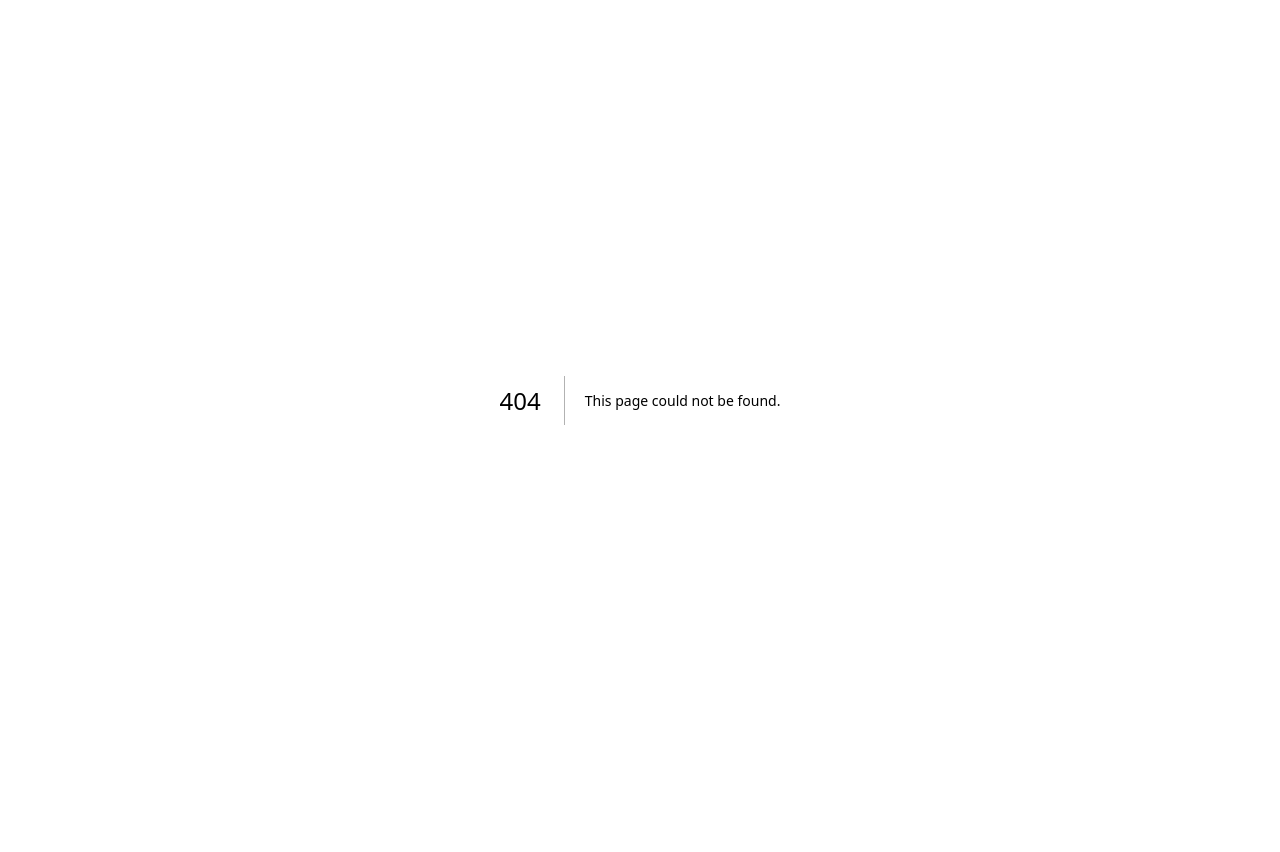
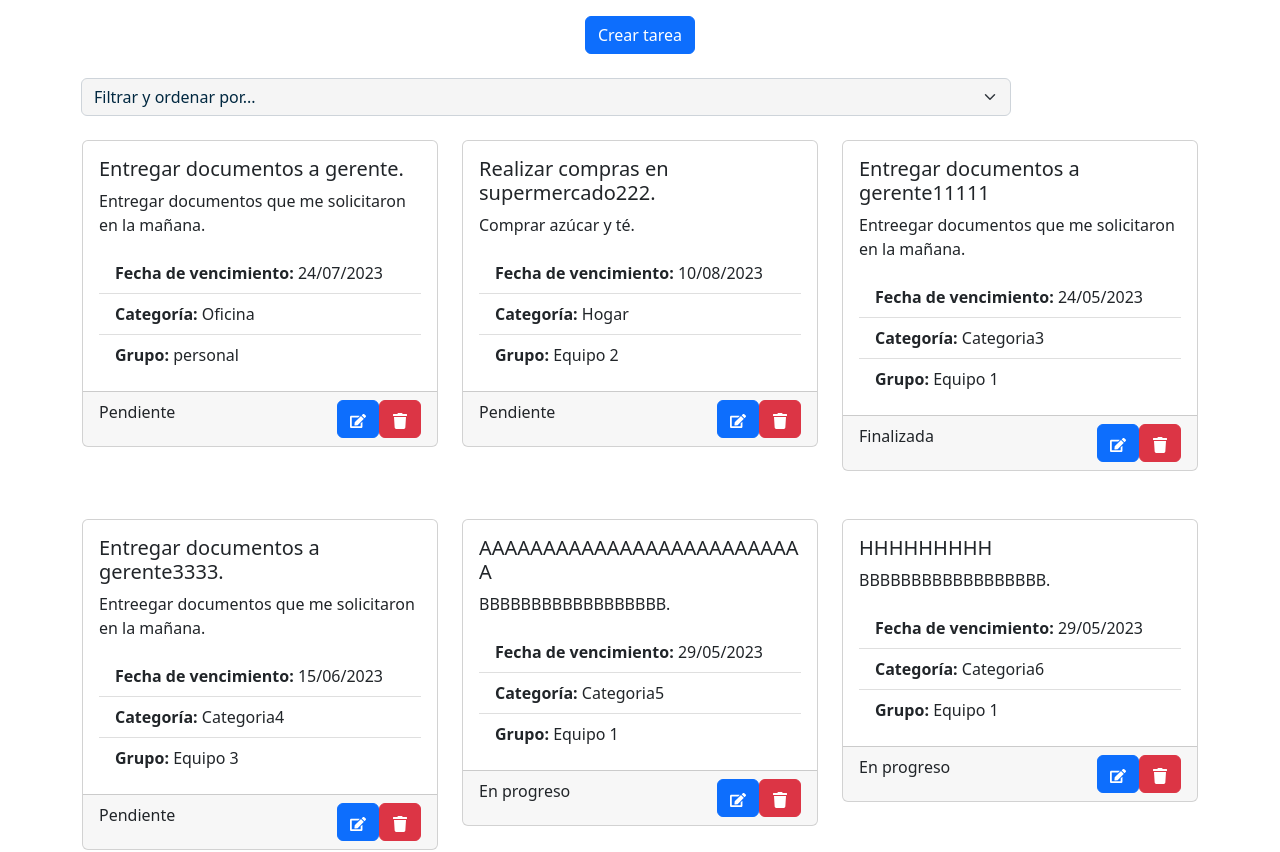
Before and after one commit to Codifica2/task-now, a Next.js app: page /dashboard/Dashboard in a window 1280 px wide. Before the commit this address had no page. Shown: the top 852 px of the page. Before the commit the page ends 800 px from the top, so only its background shows below. Built offline with nearby package versions, Linux system fonts and the light colour scheme.

Commit message:
feat:dashboard_personal

```diff
--- a/package.json
+++ b/package.json
@@ -14,7 +14,8 @@
     "next": "13.3.1",
     "react": "18.2.0",
     "react-bootstrap": "^2.7.4",
-    "react-dom": "18.2.0"
+    "react-dom": "18.2.0",
+    "react-icons": "^4.8.0"
   },
   "devDependencies": {
     "eslint": "^8.39.0",
--- /dev/null
+++ b/src/pages/dashboard/Dashboard.js
@@ -0,0 +1,132 @@
+import styles from './Dashboard.module.css';
+import { useState, useEffect } from 'react';
+import { Container, Row, Col, Card, Form, InputGroup, FormControl, Button, Modal, ListGroup } from "react-bootstrap";
+import { FaEdit, FaTrash } from 'react-icons/fa';
+let tasks = [
+    {
+      id: 1,
+      title: "Entregar documentos a gerente.",
+      description: "Entregar documentos que me solicitaron en la mañana.",
+      due_date: "24/07/2023",
+      category: "Oficina",
+      status: "Pendiente",
+      group: "personal"
+    },
+    {
+      id: 2,
+      title: "Realizar compras en supermercado222.",
+      description: "Comprar azúcar y té.",
+      due_date: "10/08/2023",
+      category: "Hogar",
+      status: "Pendiente",
+      group: "Equipo 2"
+    },
+    {
+      id: 3,
+      title: "Entregar documentos a gerente11111",
+      description: "Entreegar documentos que me solicitaron en la mañana.",
+      due_date: "24/05/2023",
+      category: "Categoria3",
+      status: "Finalizada",
+      group: "Equipo 1"
+    },
+    {
+      id: 4,
+      title: "Entregar documentos a gerente3333.",
+      description: "Entreegar documentos que me solicitaron en la mañana.",
+      due_date: "15/06/2023",
+      category: "Categoria4",
+      status: "Pendiente",
+      group: "Equipo 3"
+    },
+    {
+      id: 5,
+      title: "AAAAAAAAAAAAAAAAAAAAAAAAAA",
+      description: "BBBBBBBBBBBBBBBBBB.",
+      due_date: "29/05/2023",
+      category: "Categoria5",
+      status: "En progreso",
+      group: "Equipo 1"
+    },
+    {
+      id: 6,
+      title: "HHHHHHHHH",
+      description: "BBBBBBBBBBBBBBBBBB.",
+      due_date: "29/05/2023",
+      category: "Categoria6",
+      status: "En progreso",
+      group: "Equipo 1"
+    },
+    {
+      id: 7,
+      title: "KKKKKKKKKK",
+      description: "BBBBBBBBBBBBBBBBBB.",
+      due_date: "29/05/2023",
+      category: "Categoria7",
+      status: "En progreso",
+      group: "Equipo 1"
+    }
+  ];
+  export default function ListTasks() {
+    const [filterBy, setFilterBy] = useState("");
+
+    let filteredTasks = tasks
+    const handleCreateTask = () => {
+        console.log("crear tarea")
+        };
+
+  filteredTasks = Object.values(filteredTasks);
+      return (
+        <Container>
+
+        <Row>
+        <InputGroup className="mt-3">
+        <Col xs={12} className="my-col-button text-center">
+        <Button variant="primary" className="my-custom-button" onClick={handleCreateTask}>Crear tarea</Button>
+    </Col>
+          <Col xs={10}>
+          <br></br>
+
+            <Form.Select value={filterBy} onChange={(e) => setFilterBy(e.target.value)}
+            style={{ backgroundColor: '#F5F5F5', color: '#012840' }}
+            >
+    <option value="">Filtrar y ordenar por...</option>
+    <option value="title">Título</option>
+    <option value="description">Descripcion</option>
+    <option value="date" >Fecha de vencimiento</option>
+    <option value="category">Categoría</option>
+    <option value="state">Estado</option>
+  </Form.Select>
+
+          </Col>
+      </InputGroup>
+        </Row>
+        <Row className="card-columns">
+          {filteredTasks.map((task) => (
+            <Col xs={12} sm={6} md={4} key={task.id}>
+              <br />
+              <Card>
+              <Card.Body>
+      <Card.Title>{task.title}</Card.Title>
+      <Card.Text>{task.description}</Card.Text>
+      <ListGroup variant="flush">
+        <ListGroup.Item><strong>Fecha de vencimiento:</strong> {task.due_date}</ListGroup.Item>
+        <ListGroup.Item><strong>Categoría:</strong> {task.category}</ListGroup.Item>
+        <ListGroup.Item><strong>Grupo:</strong> {task.group}</ListGroup.Item>
+      </ListGroup>
+    </Card.Body>
+    <Card.Footer className="d-flex justify-content-between">
+      <div className="mr-auto">{task.status}</div>
+      <div>
+        <Button variant="primary"><FaEdit /></Button>
+        <Button variant="danger"><FaTrash /></Button>
+      </div>
+    </Card.Footer>
+  </Card>
+  <br />
+            </Col>
+          ))}
+        </Row>
+      </Container>
+      );
+    }
--- /dev/null
+++ b/src/pages/dashboard/Dashboard.module.css
@@ -0,0 +1,33 @@
+.task {
+    margin-bottom: 20px;
+  }
+
+  .card {
+    border: 1px solid #ccc;
+    border-radius: 5px;
+    padding: 10px;
+  }
+
+  .card-title {
+    font-size: 18px;
+    font-weight: bold;
+    margin-bottom: 10px;
+  }
+
+  .card-text {
+    font-size: 14px;
+    margin-bottom: 10px;
+  }
+
+  .card-footer {
+    font-size: 14px;
+    font-weight: bold;
+    text-transform: uppercase;
+  }
+
+  @media screen and (min-width: 768px) {
+    .task .col-md-6 {
+      flex-basis: 50%;
+      max-width: 50%;
+    }
+  }
```
Also changed, not shown: src/pages/index.js (+8 -102 lines), 1 other file (tests, documents, lock files or other folders).
